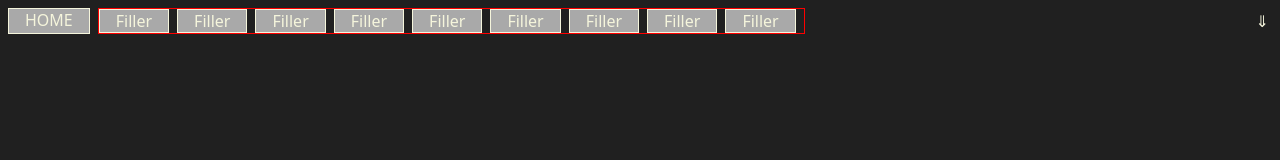
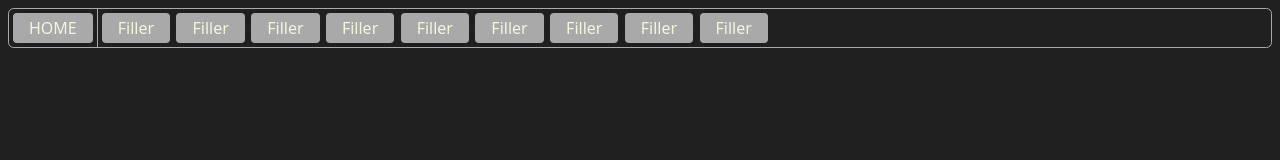
Before and after one commit to finnholzgrabe/WebExperiments1, a plain HTML site: page Landing Page/LandingPage.html in a window 1280 px wide. Drawn offline with Linux system fonts and the light colour scheme.

Commit message:
Update for the landing page navbar already making a reference to overview

```diff
--- a/Landing Page/LandingPage.css
+++ b/Landing Page/LandingPage.css
@@ -1,5 +1,20 @@
-.background{
+body{
     background-color: #202020;
+}
+
+a{ color: inherit;}
+
+a:link { text-decoration: none; }
+
+a:visited { text-decoration: none; }
+
+a:hover { text-decoration: none; }
+
+a:active { text-decoration: none; }
+
+
+.navbar-wrapper{
+    width: 100%;
 }
 
 .navbar-container {
@@ -7,12 +22,25 @@
     position: relative;
     color: beige;
     font-family:system-ui, -apple-system, BlinkMacSystemFont, 'Segoe UI', Roboto, Oxygen, Ubuntu, Cantarell, 'Open Sans', 'Helvetica Neue', sans-serif;
-    width: 100%;
+    border: 1px solid darkgray;
+    padding: .25rem;
+    border-radius: .35rem;
+    width: auto;
 }
 
 .navbar-home{
-    float: left;
-    border-color: aqua;
+    /* float: left; */
+    margin: .25rem;
+    margin-right: .25rem;
+    padding-right: -.5rem;
+}
+
+.navbar-home-border{
+    margin-left: -.25rem;
+    margin-top: -.25rem;
+    margin-bottom: -.25rem;
+    margin-right: .25rem;
+    border-right: 1px solid darkgray;
 }
 
 .navbar-expand{
@@ -23,15 +51,37 @@
 
 .navbar-scroll {
     display: flex;
-    overflow-x: scroll;
+    overflow-x: auto;
     width: auto;
-    border: 1px solid red;
+    gap: .4rem;
+
+    /* Navbar Scrolling Bar hide */
+    -ms-overflow-style: none;  /* IE and Edge */
+    scrollbar-width: none;  /* Firefox */
+}
+
+.navbar-scroll:hover > :not(:hover){
+    transform: scale(.95);
+    opacity: 0.7;
+    transition-duration: .2s;
+}
+
+.navbar-element:hover {
+    color:white;
 }
 
 .navbar-element {
-    border: 1px solid;
     padding-left: 1rem;
     padding-right: 1rem;
+    padding-top: .25rem;
+    padding-bottom: .25rem;
     background-color: darkgrey;
-    margin-right: .5rem;;
+    border-radius: .25rem;
+    cursor: pointer;
 }
+
+
+/* Hide scrollbar for Chrome, Safari and Opera */
+.navbar-scroll::-webkit-scrollbar {
+    display: none;
+}
--- a/Landing Page/LandingPage.html
+++ b/Landing Page/LandingPage.html
@@ -7,14 +7,17 @@
     <title>Landing Page</title>
     <link rel="stylesheet" href="/Landing Page/LandingPage.css">
 </head>
-<body class="background">
+<body class="">
+    <div class="navbar-wrapper">
         <div class="navbar-container">
+            <div class="navbar-home-border">
                 <div class="navbar-element navbar-home">
-            HOME
+                    <a href="/overview.html">HOME</a>
                 </div>
-        <div class="navbar-expand">
+            </div>
+            <!-- <div class="navbar-expand">
                 &dArr;
-        </div>
+            </div> -->
             <div class="navbar-scroll">
                 <div class="navbar-element">Filler</div>
                 <div class="navbar-element">Filler</div>
@@ -26,7 +29,7 @@
                 <div class="navbar-element">Filler</div>
                 <div class="navbar-element">Filler</div>
             </div>
-
+        </div>
     </div>
 </body>
 </html>
```
Also changed, not shown: overview.html (+1 -0 lines). Lines whose indentation alone changed are shown as unchanged.
